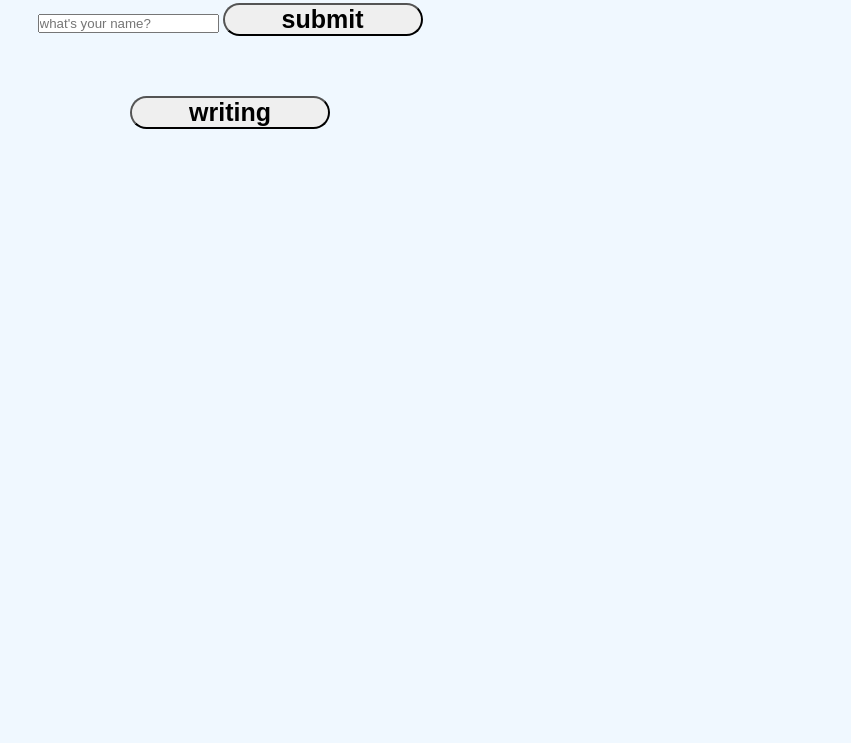
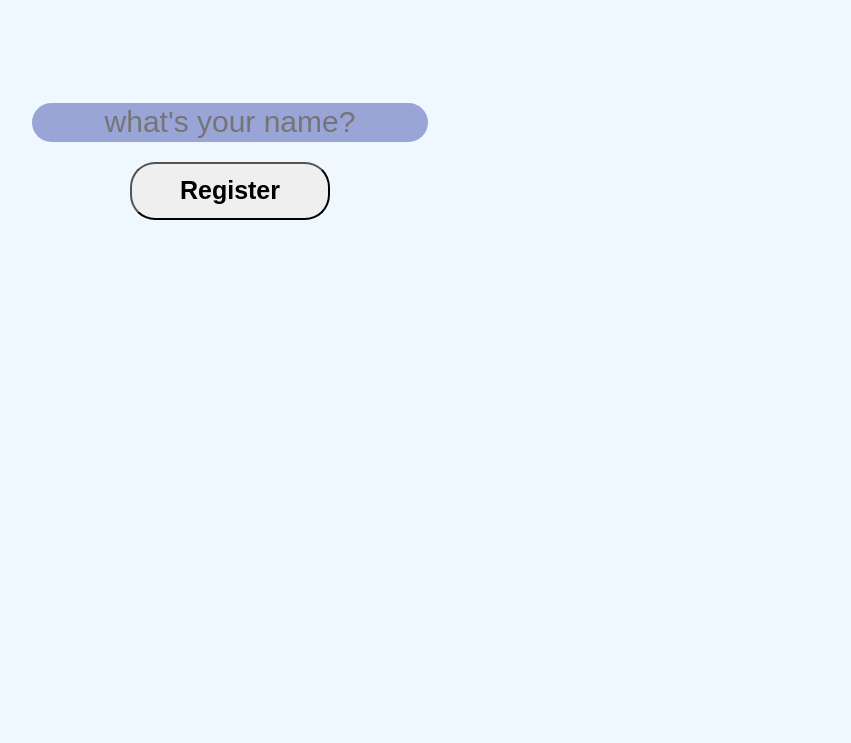
Before and after one commit to comet08/mydiary, a website with bundled scripts: page index.html in a window 1280 px wide. Shown: the part 77-820 px from the top of the page, without its empty margins (410-1261 px from the left). Built offline with nearby package versions, Linux system fonts and the light colour scheme.

Commit message:
Reconstruction for Login

```diff
--- a/src/components/app.js
+++ b/src/components/app.js
@@ -9,8 +9,8 @@ export default function App($app){
         isLoading : false,
         list : [],
         isWriting : false,
-        user : null,
-        selectedDiary : null
+        user : false,
+        selectedDiary : null,
     }
 
     this.$target = document.createElement('div');
@@ -24,13 +24,15 @@ export default function App($app){
     });
     this.login = new Login({
         $app,
-        initialState : !this.state.loggedIn,
+        initialState : this.state.user,
         onLogin : (username) =>{
+            console.log(username);
             localStorage.setItem('user', username);
             this.setState({
                 ...this.state,
                 user : username,
             })
+            init();
         }
     })
 
@@ -39,7 +41,8 @@ export default function App($app){
         initialState : {
             list : this.state.list,
             isViewing : this.state.selectedDiary,
-            isWriting : this.state.isWriting
+            isWriting : this.state.isWriting,
+            user : this.state.user
         },
         writing : () =>{
             this.setState({
@@ -64,7 +67,6 @@ export default function App($app){
     this.writer = new Writer({
         $app,
         initialState : {
-            user : this.state.user,
             isWriting : this.state.isWriting,
         },
         onSubmit : ( diary ) =>{
@@ -110,17 +112,18 @@ export default function App($app){
 
 
     this.setState = (nextState) =>{
+
         this.state = nextState;
         this.loading.setState(this.state.isLoading);
-        this.login.setState(!this.state.user);
+        this.login.setState(this.state.user);
         this.writer.setState({
-            user : this.state.user,
-            isWriting : this.state.isWriting
+            isWriting : this.state.isWriting,
         })
         this.list.setState({
             list : this.state.list,
             isViewing : this.state.selectedDiary,
-            isWriting : this.state.isWriting
+            isWriting : this.state.isWriting,
+            user : this.state.user
         })
         this.diaryview.setState(this.state.selectedDiary);
     }
--- a/src/components/list.js
+++ b/src/components/list.js
@@ -14,7 +14,7 @@ export default function List({$app, initialState, writing, viewing}){
     }
 
     this.render = () =>{
-        let display = !this.state.isWriting && !this.state.isViewing;
+        let display = !this.state.isWriting && !this.state.isViewing && this.state.user;
 
         if(display){
             let listTemplate =  this.state.list.map((node, index)=>{
--- a/src/components/login.js
+++ b/src/components/login.js
@@ -11,20 +11,22 @@ export default function Login({$app, initialState, onLogin}){
         this.render();
     }
 
+    this.onSubmit = (e)=>{
+        e.preventDefault();
+        const {name} = e.target;
+        console.log(name.value);
+        document.querySelector('#loginForm')?.removeEventListener('submit', this.onSubmit, false);
+        this.onLogin(name.value);
+    }
+
     this.render = () =>{
         this.$target.innerHTML = `
         <form id="loginForm">
-        <input id="loginInput" type="text" placeholder="what's your name?" required />
-        <input type="submit" value="submit">
+        <input id="loginInput" type="text" name="name" placeholder="what's your name?" required />
+        <input type="submit" value="Register">
         </form>
         `
-        if(this.state){
-            document.querySelector('#loginForm').addEventListener('submit', (e)=>{
-                e.preventDefault();
-                const username = document.querySelector('#loginForm #loginInput').value;
-                this.onLogin(username);
-            })
-        }
-        this.$target.style.display = this.state ? "block" : "none";
+        this.$target.style.display = !this.state ? "block" : "none";
+        document.querySelector('#loginForm')?.addEventListener('submit', this.onSubmit, false);
     }
 }
--- a/src/components/writer.js
+++ b/src/components/writer.js
@@ -34,6 +34,20 @@ export default function Writer({$app, initialState, onSubmit, formOff}){
         }
     }
 
+    this.submit = (e)=>{
+        e.preventDefault();
+        document.querySelector('#writeForm').removeEventListener('submit', this.submit, false);
+        const { title, color, content } = e.target;
+        let data = {
+            date : this.getDate(),
+            time : this.getTime(),
+            title : title.value,
+            color : color.value,
+            content : content.value
+        }
+        this.onSubmit(data);
+    }
+
     this.render = () =>{
 
         if(this.state.isWriting){
@@ -47,25 +61,13 @@ export default function Writer({$app, initialState, onSubmit, formOff}){
             </form>
             `
 
-            document.querySelector('#writeForm').addEventListener('submit', (e)=>{
-                e.preventDefault();
-                const { title, color, content } = e.target;
-                let data = {
-                    date : this.getDate(),
-                    time : this.getTime(),
-                    title : title.value,
-                    color : color.value,
-                    content : content.value
-                }
-                this.onSubmit(data);
-            })
-
+            document.querySelector('#writeForm').addEventListener('submit', this.submit, false);
             window.addEventListener('keyup', this.onPress, false);
         }
 
 
+        this.$target.style.display = this.state.isWriting ? "block" : "none";
+    }
 
 
-        this.$target.style.display = this.state.isWriting ? "block" : "none";
-    }
 }
--- a/src/style/style.css
+++ b/src/style/style.css
@@ -20,9 +20,31 @@ h1{
     margin-top: 20px;
 }
 
-#login{
+.app #login{
+    margin-top: 100px;
+}
+
+#loginForm{
+    justify-content: center;
     text-align: center;
+    display : grid;
+    grid-template-areas:
+    'input',
+    'button';
+    grid-template-rows: 50% 50%;
+    justify-items: center;
+}
 
+#loginInput{
+    font-size: 30px;
+    padding : 15px 5px 15px 5px;
+    margin-bottom: 20px;
+    text-align: center;
+    border : 0;
+    border-radius: 2em;
+    background-color: rgba(69, 85, 175, 0.5);
+    color : white;
+    grid-area: 'input';
 }
 
 #clock{
```
